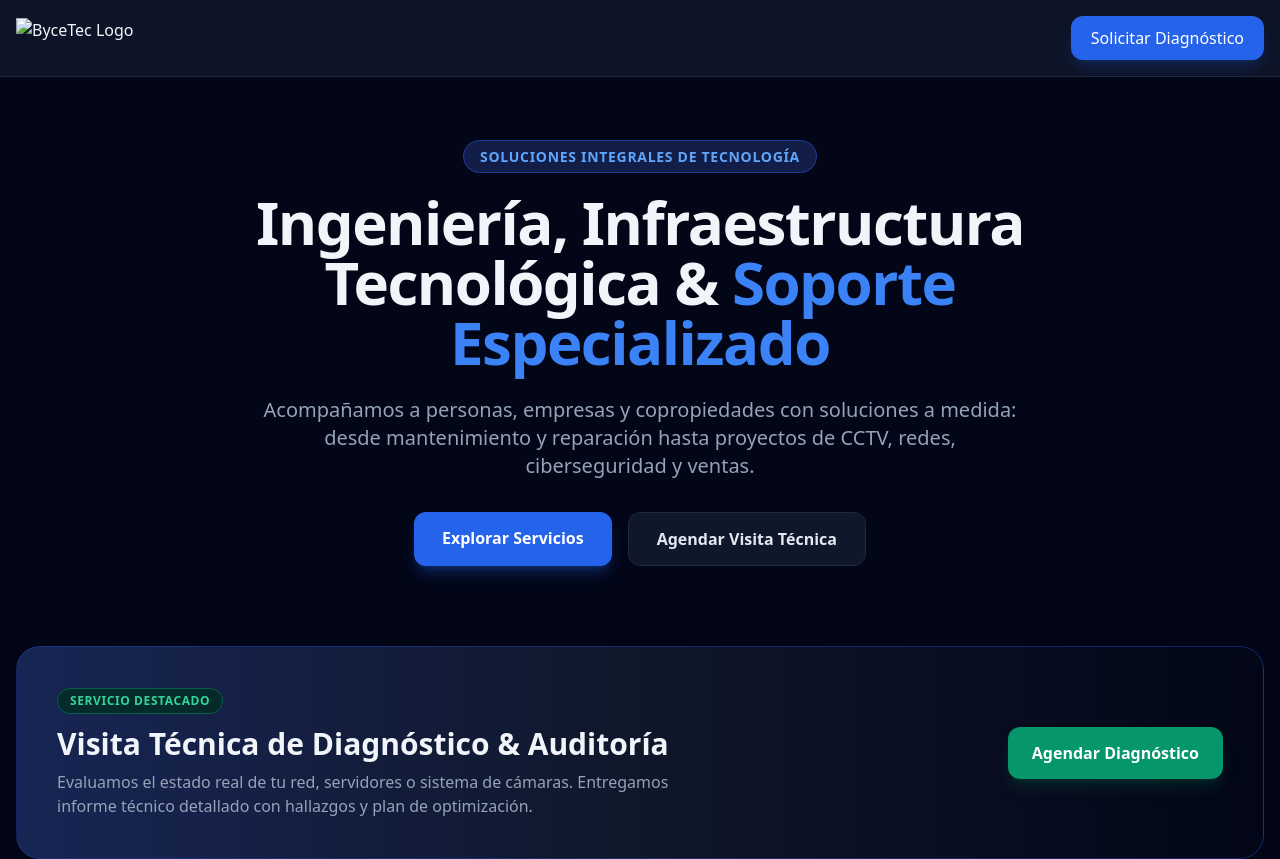
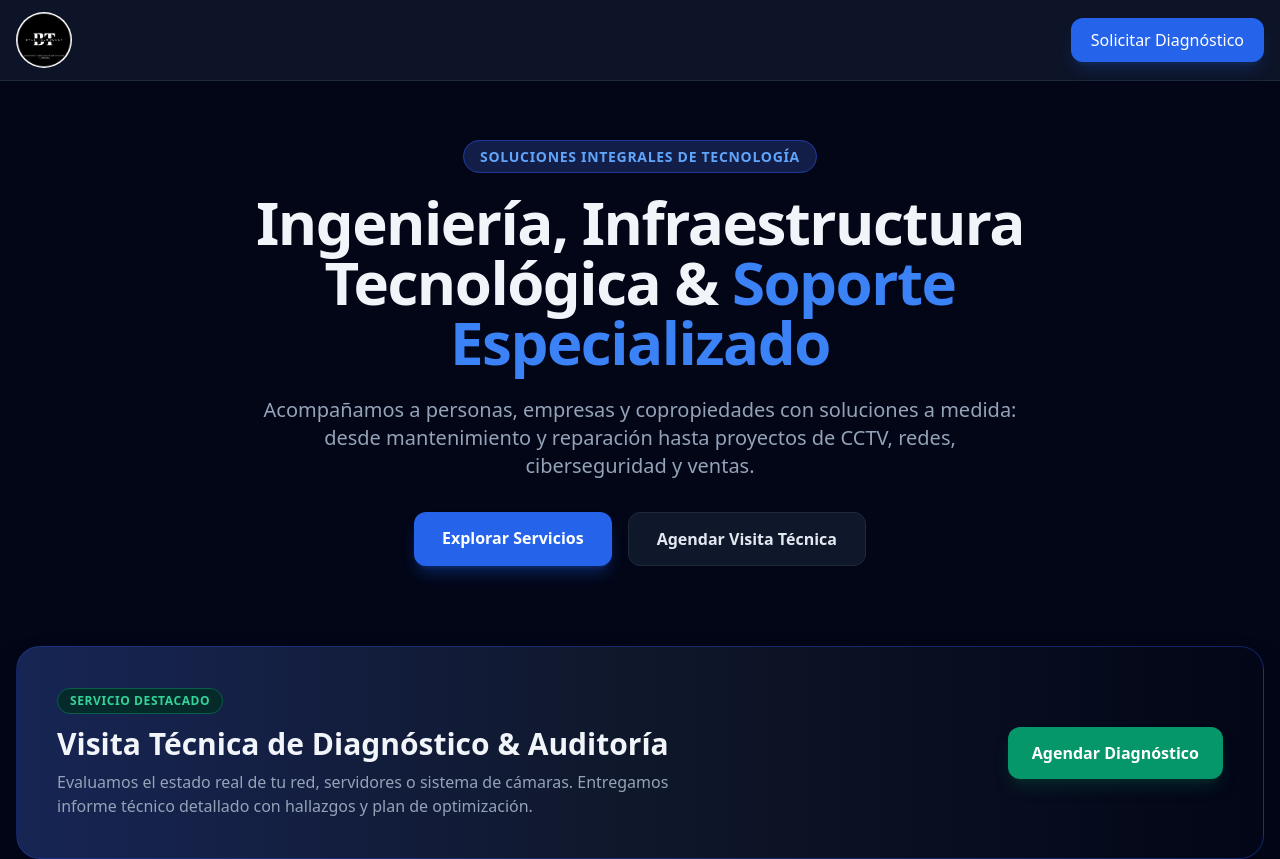
Before and after one commit to ByceTec/pagina-web, a plain HTML site: page index.html in a window 1280 px wide. Shown: the top 859 px of the page. Drawn offline with nearby package versions, Linux system fonts and the light colour scheme.

Commit message:
Update index.html

```diff
--- a/index.html
+++ b/index.html
@@ -15,10 +15,11 @@
 <body class="bg-slate-950 text-slate-100 font-sans antialiased">
 
     <!-- Navegación -->
-    <nav class="bg-slate-900/90 backdrop-blur border-b border-slate-800 fixed w-full z-50">
-        <div class="max-w-7xl mx-auto px-4 py-4 flex justify-between items-center">
+   <nav class="bg-slate-900/90 backdrop-blur border-b border-slate-800 fixed w-full z-50">
+        <div class="max-w-7xl mx-auto px-4 py-3 flex justify-between items-center">
             <div class="flex items-center gap-3">
-                <img src="logo.png" alt="ByceTec Logo" class="h-10 w-auto object-contain">
+                <!-- Tu Logo Circular -->
+                <img src="logo.jpeg" alt="ByceTec | Soluciones Tecnológicas" class="h-14 w-auto rounded-full object-contain">
             </div>
             <a href="#contacto" class="bg-blue-600 hover:bg-blue-500 text-white px-5 py-2.5 rounded-xl font-medium transition text-sm sm:text-base shadow-lg shadow-blue-600/20">Solicitar Diagnóstico</a>
         </div>
```
